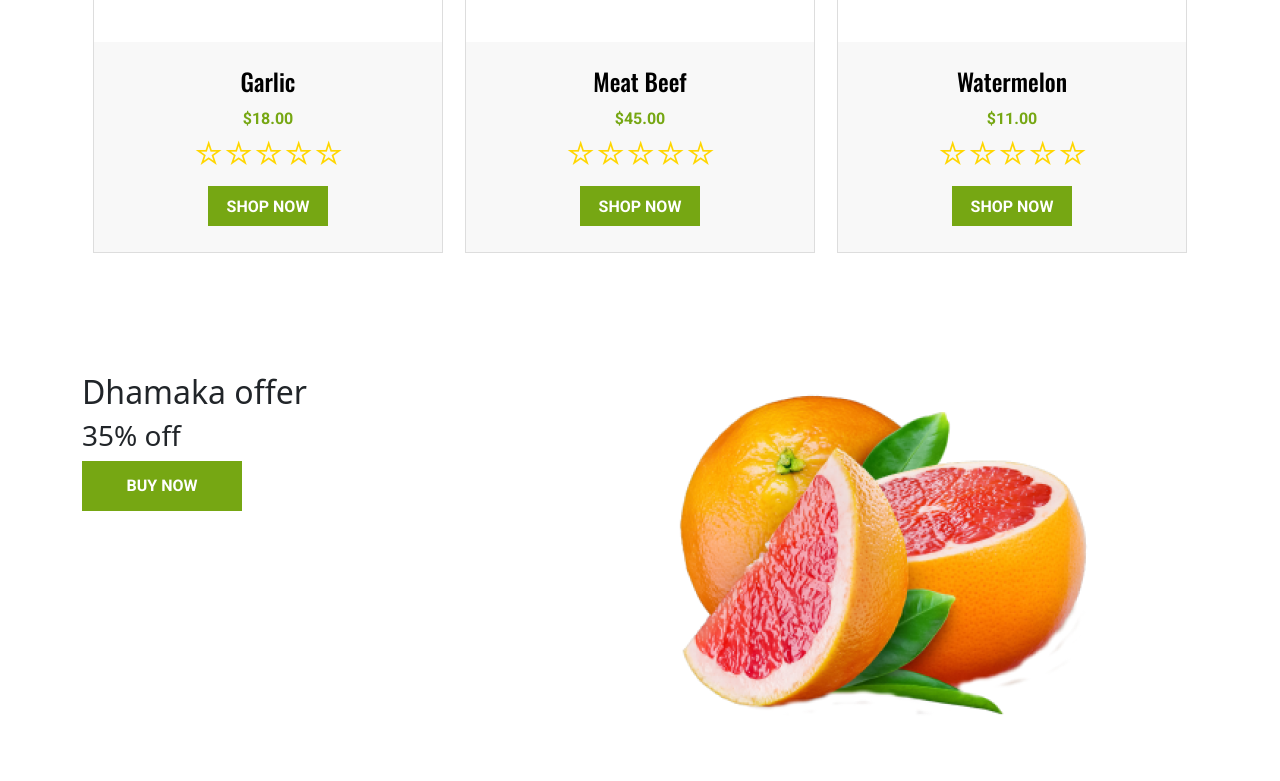
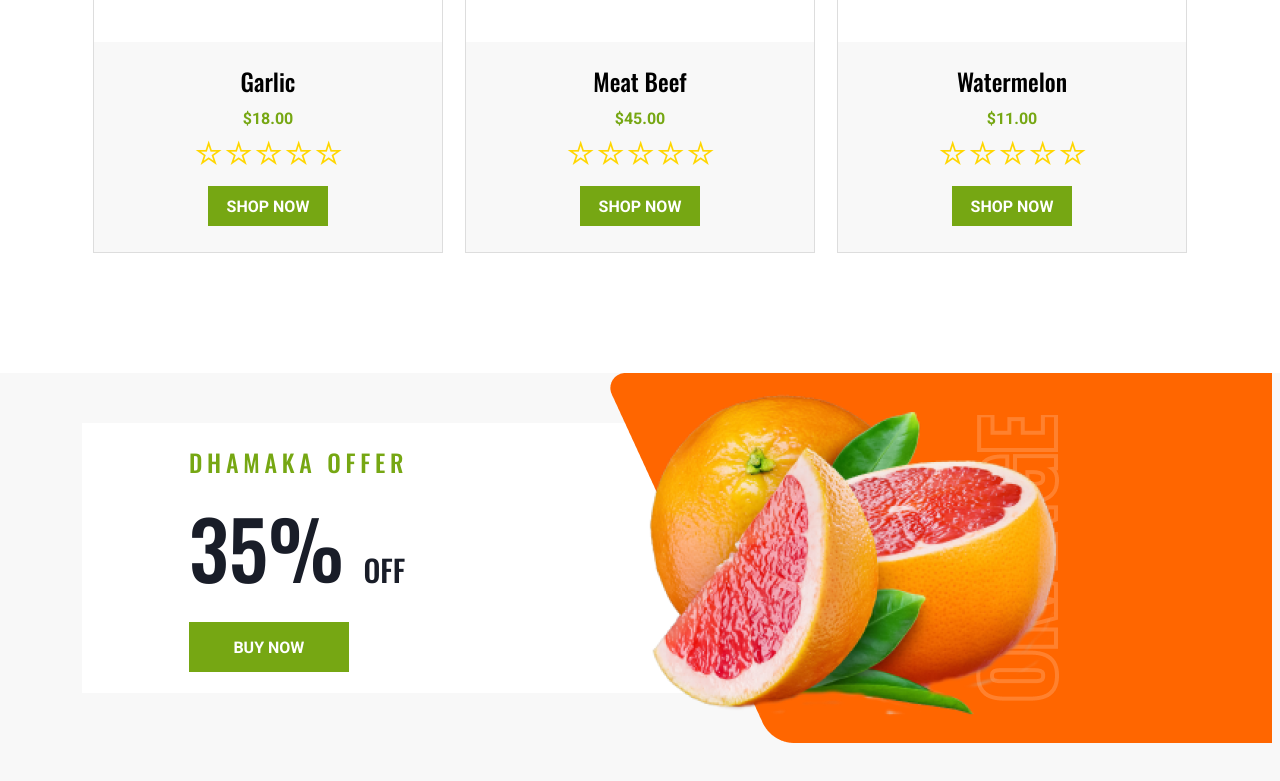
Before and after one commit to M14man/OSW, a website: page src/index.html in a window 1280 px wide. Shown: the part 3620-4401 px from the top of the page. Before the commit the page ends 4363 px from the top, so only its background shows below. Drawn offline with nearby package versions, Linux system fonts and the light colour scheme.

Commit message:
Finished section offer

```diff
--- a/src/index.html
+++ b/src/index.html
@@ -555,14 +555,14 @@
     <!-- End section products -->
 
     <section class="offer">
-        <div class="container">
-            <div class="row">
-                <div class="col-md-6">
-                    <h2 class="offer__title">Dhamaka offer</h2>
-                    <h3 class="offer__subtitle">35% <span>off</span></h3>
+        <div class="container offer__bg">
+            <div class="offer__wrapper">
+                <div class="offer__left-side">
+                    <h2 class="offer__left-side__title">Dhamaka offer</h2>
+                    <h3 class="offer__left-side__subtitle">35% <span>off</span></h3>
                     <button class="button">BUY NOW</button>
                 </div>
-                <div class="col-md-6">
+                <div class="offer__img">
                     <img src="img/offer-orange.png" alt="orange">
                 </div>
             </div>
--- /dev/null
+++ b/src/sass/block/_offer.scss
@@ -0,0 +1,83 @@
+.offer {
+    min-height: 370px;
+    background: #f8f8f8;
+    display: flex;
+    justify-content: center;
+    align-items: center;
+    position: relative;
+    &::after {
+        content: "";
+        position: absolute;
+        display: block;
+        width: 100%;
+        height: 100px;
+        background: #f8f8f8;
+        bottom: -100px;
+        left: 0;
+    }
+    &__wrapper {
+        display: flex;
+        justify-content: space-around;
+        align-items: center;
+        width: 100%;
+        background: #fff;
+        height: 270px;
+        &::before {
+            content: "";
+            background-image: url(../../img/offer-bg.png);
+            background-repeat: no-repeat;
+            display: block;
+            position: absolute;
+            top: 0;
+            right: 0;
+            width: 670px;
+            height: 370px;
+            z-index: 1;
+        }
+        &::after {
+            content: "";
+            background-image: url(../../img/title.png);
+            background-repeat: no-repeat;
+            display: block;
+            position: absolute;
+            top: 50%;
+            transform: translateY(-50%);
+            right: 200px;
+            width: 133px;
+            height: 286px;
+            z-index: 1;
+        }
+    }
+    &__img {
+        z-index: 2;
+        img {
+            display: block;
+        }
+    }
+    &__left-side {
+        background-color: #fff;
+        &__title {
+            font-family: Oswald;
+            font-weight: 500;
+            font-size: 24px;
+            line-height: 36px;
+            letter-spacing: 0.2em;
+            text-transform: uppercase;
+            color: #76a713;
+        }
+        &__subtitle {
+            font-family: Oswald;
+            font-style: normal;
+            font-weight: 500;
+            font-size: 80px;
+            line-height: 119px;
+            text-transform: uppercase;
+            color: #191d28;
+            margin-bottom: 15px;
+            span {
+                font-size: 30px;
+                line-height: 44px;
+            }
+        }
+    }
+}
--- a/src/sass/style.scss
+++ b/src/sass/style.scss
@@ -19,3 +19,4 @@ body {
 @import "block/about-us";
 @import "block/categories";
 @import "block/products";
+@import "block/offer";
```
Also changed, not shown: dist/css/style.min.css, dist/img/offer-bg.png (added), dist/img/title.jpg, dist/img/title.png (added), dist/index.html, src/css/style.min.css, src/img/offer-BG.jpg (deleted), src/img/offer-bg.png (added), src/img/title.jpg, src/img/title.png (added).
